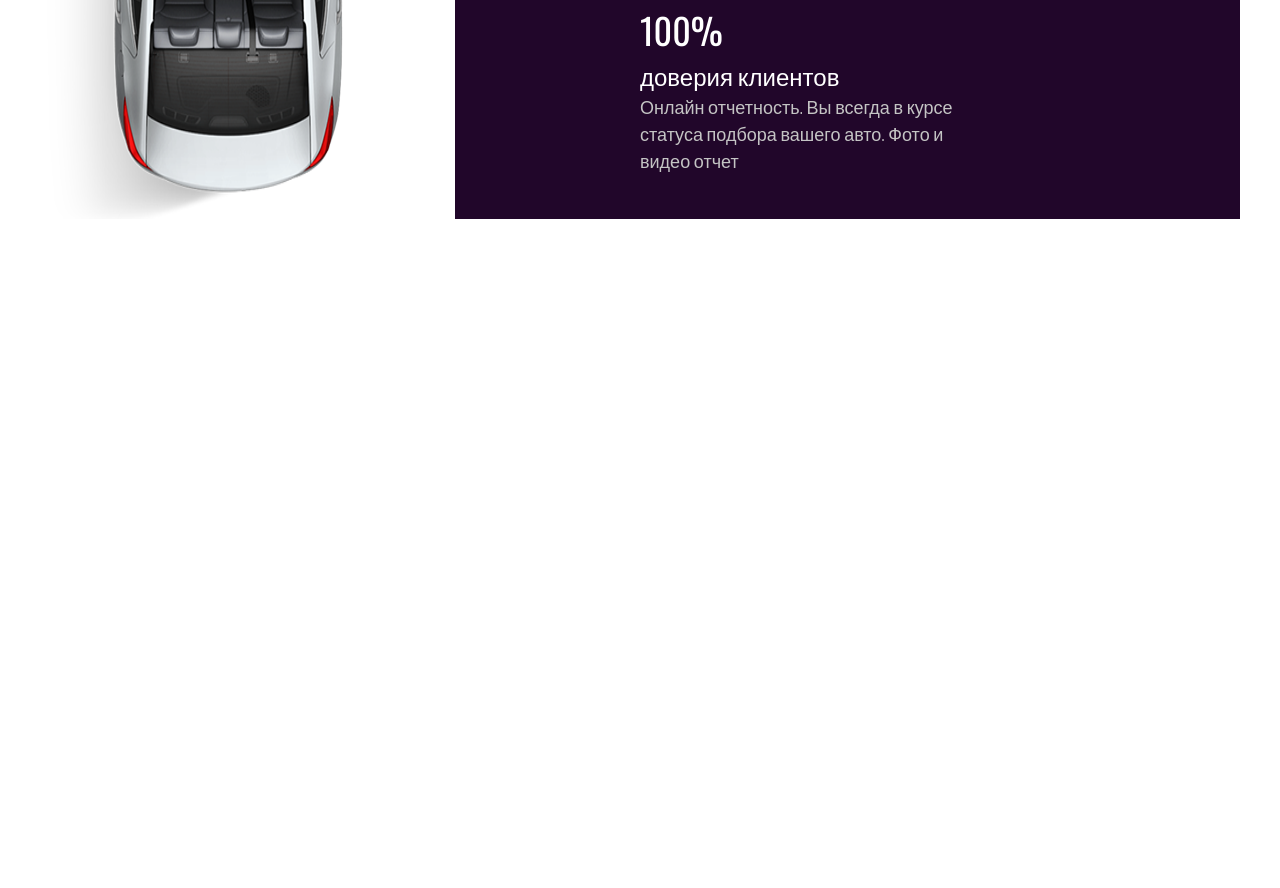
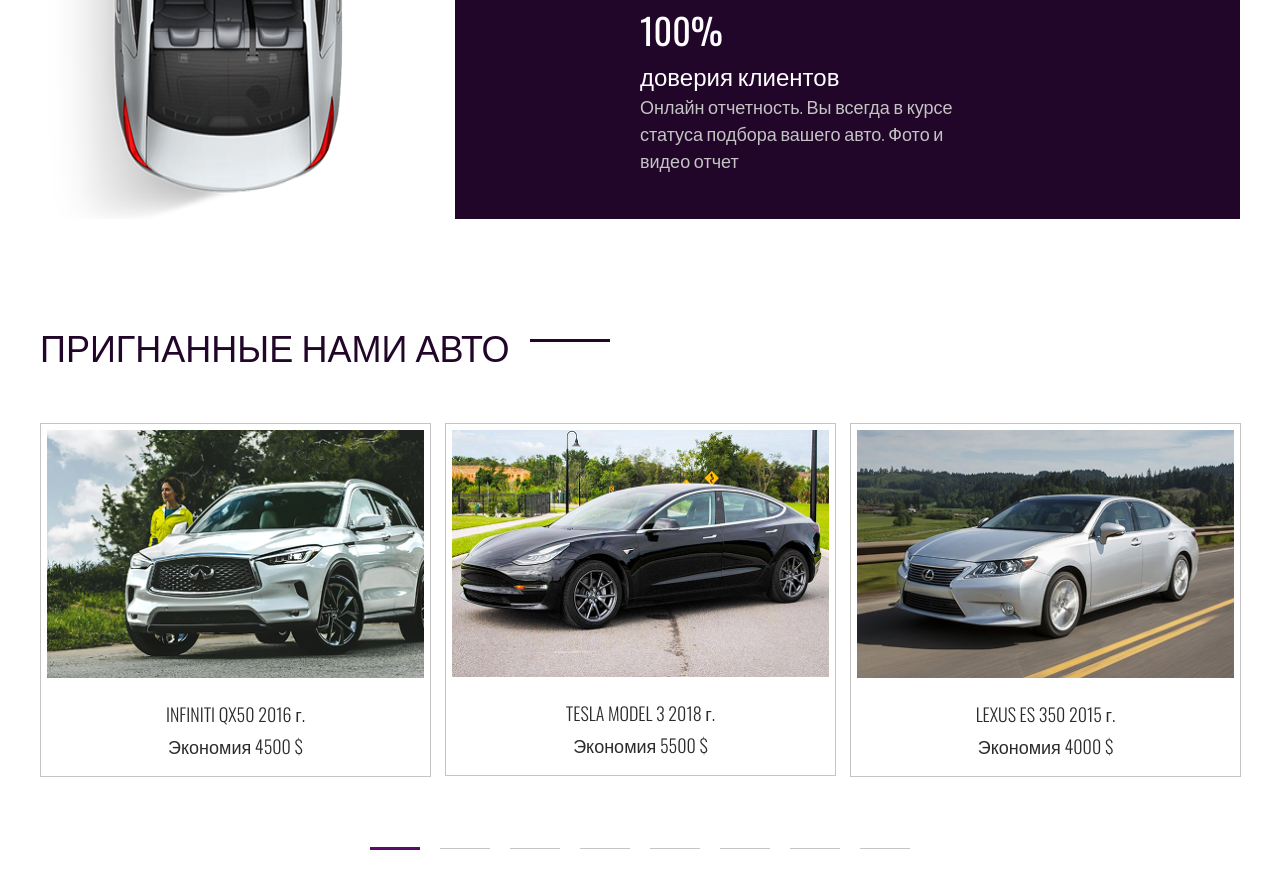
Before and after one commit to realnowhereman/autoforWP, a plain HTML site: page index.html in a window 1280 px wide. Shown: the part 2469-3357 px from the top of the page. Before the commit the page ends 2788 px from the top, so only its background shows below. Drawn offline with nearby package versions, Linux system fonts and the light colour scheme.

Commit message:
finished carousel section

```diff
--- a/css/style.css
+++ b/css/style.css
@@ -290,3 +290,67 @@ a:hover {
 .benefits__item-text {
   color:#C4C4C4;
 }
+
+/* ==========carousel============================================================ */
+
+.carousel {
+  margin-bottom: 100px;
+}
+
+.carousel__inner {
+  margin: 0 -7px;
+}
+
+.carousel__item {
+  margin: 0 7px;
+}
+
+.carousel__item:hover {
+
+}
+
+.carousel__item-box {
+  border: 1px solid #C4C4C4;
+  padding: 6px 6px 16px 6px;
+  text-align: center;
+  transition: all .5s;
+
+}
+
+.carousel__item-box:hover {
+  color: #fff;
+  background-color: #5A0D67;
+  border-color: #5A0D67;
+}
+
+.carousel__item-img {
+  width: 100%;
+  margin-bottom: 23px;
+}
+
+.carousel__item-title {
+  font-weight: 300;
+  margin-bottom: 5px;
+}
+
+.carousel .slick-dots {
+  display: flex;
+  justify-content: center;
+  margin-top: 50px;
+  list-style: none;
+}
+
+.carousel .slick-dots button {
+  font-size: 0;
+  border: none;
+  padding: 0;
+  margin: 0 10px;
+  background-color: #C4C4C4;
+  width: 50px;
+  height: 1px;
+}
+
+.carousel .slick-active button {
+  background-color: #5A0D67;
+  height: 3px;
+}
--- a/index.html
+++ b/index.html
@@ -122,7 +122,69 @@
       </div>
     </div>
   </section>
-
+  <section class="carousel">
+    <div class="container">
+      <h2 class="title">ПРИГНАННЫЕ НАМИ АВТО</h2>
+      <div class="carousel__inner">
+        <div class="carousel__item">
+          <div class="carousel__item-box">
+            <img src="images/carousel/1.jpg" alt="" class="carousel__item-img">
+            <h4 class="carousel__item-title">INFINITI QX50 2016 г.</h4>
+            <p class="carousel__item-text">Экономия 4500 $</p>
+          </div>
+        </div>
+        <div class="carousel__item">
+          <div class="carousel__item-box">
+            <img src="images/carousel/2.jpg" alt="" class="carousel__item-img">
+            <h4 class="carousel__item-title"> TESLA MODEL 3 2018 г.</h4>
+            <p class="carousel__item-text">Экономия 5500 $</p>
+          </div>
+        </div>
+        <div class="carousel__item">
+          <div class="carousel__item-box">
+            <img src="images/carousel/3.jpg" alt="" class="carousel__item-img">
+            <h4 class="carousel__item-title">LEXUS ES 350 2015 г.</h4>
+            <p class="carousel__item-text">Экономия 4000 $</p>
+          </div>
+        </div>
+        <div class="carousel__item">
+          <div class="carousel__item-box">
+            <img src="images/carousel/1.jpg" alt="" class="carousel__item-img">
+            <h4 class="carousel__item-title">INFINITI QX50 2016 г.</h4>
+            <p class="carousel__item-text">Экономия 4500 $</p>
+          </div>
+        </div>
+        <div class="carousel__item">
+          <div class="carousel__item-box">
+            <img src="images/carousel/2.jpg" alt="" class="carousel__item-img">
+            <h4 class="carousel__item-title"> TESLA MODEL 3 2018 г.</h4>
+            <p class="carousel__item-text">Экономия 5500 $</p>
+          </div>
+        </div>
+        <div class="carousel__item">
+          <div class="carousel__item-box">
+            <img src="images/carousel/3.jpg" alt="" class="carousel__item-img">
+            <h4 class="carousel__item-title">LEXUS ES 350 2015 г.</h4>
+            <p class="carousel__item-text">Экономия 4000 $</p>
+          </div>
+        </div>
+        <div class="carousel__item">
+          <div class="carousel__item-box">
+            <img src="images/carousel/1.jpg" alt="" class="carousel__item-img">
+            <h4 class="carousel__item-title">INFINITI QX50 2016 г.</h4>
+            <p class="carousel__item-text">Экономия 4500 $</p>
+          </div>
+        </div>
+        <div class="carousel__item">
+          <div class="carousel__item-box">
+            <img src="images/carousel/2.jpg" alt="" class="carousel__item-img">
+            <h4 class="carousel__item-title"> TESLA MODEL 3 2018 г.</h4>
+            <p class="carousel__item-text">Экономия 5500 $</p>
+          </div>
+        </div>
+      </div>
+    </div>
+  </section>
   <script src="https://ajax.googleapis.com/ajax/libs/jquery/3.4.1/jquery.min.js"></script>
   <script src="js/slick.min.js"></script>
   <script src="js/jquery.fancybox.min.js"></script>
--- a/js/main.js
+++ b/js/main.js
@@ -1,3 +1,11 @@
 $(function(){
 
+$('.carousel__inner').slick({
+  arrows: false,
+  dots: true,
+  slidesToShow: 3,
+
 });
+
+
+});
```
Also changed, not shown: images/carousel/1.jpg (added), images/carousel/2.jpg (added), images/carousel/3.jpg (added).
